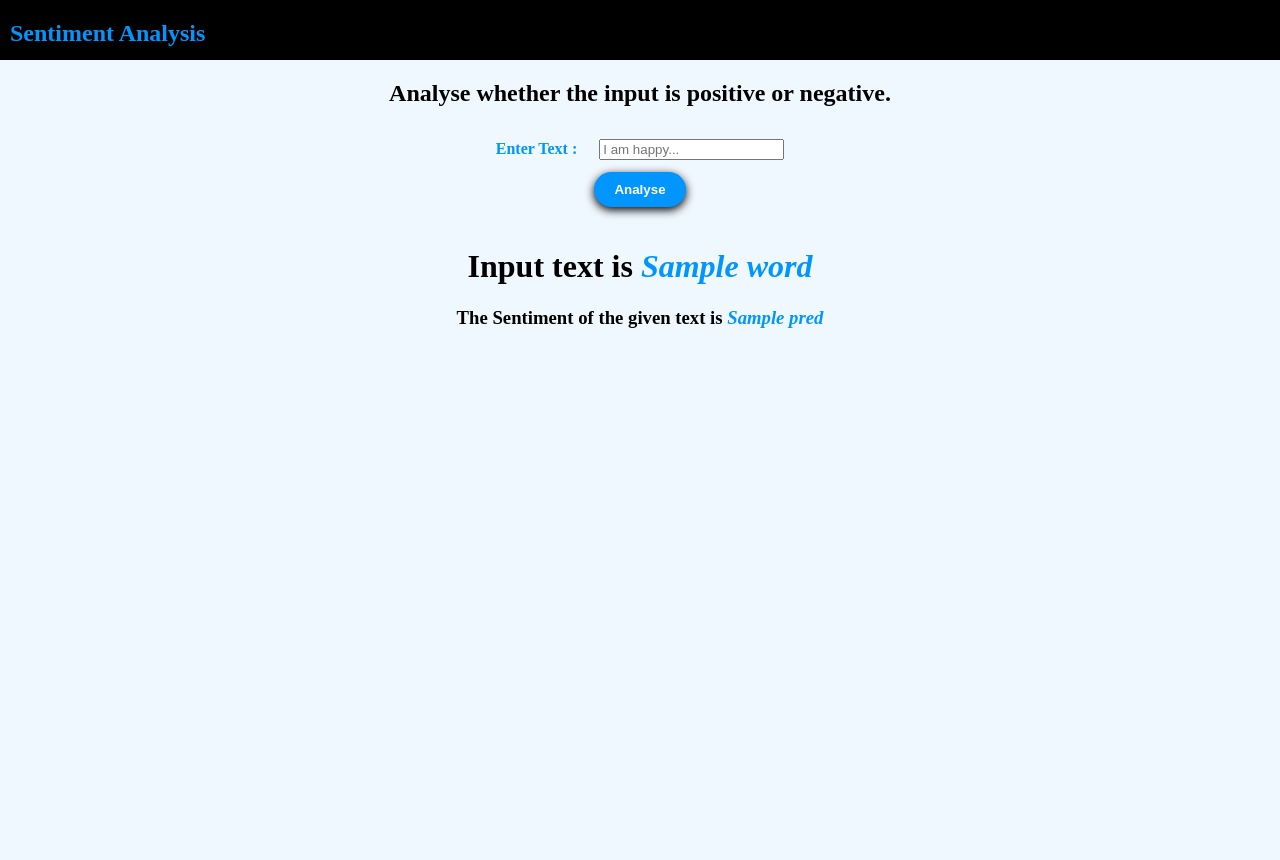
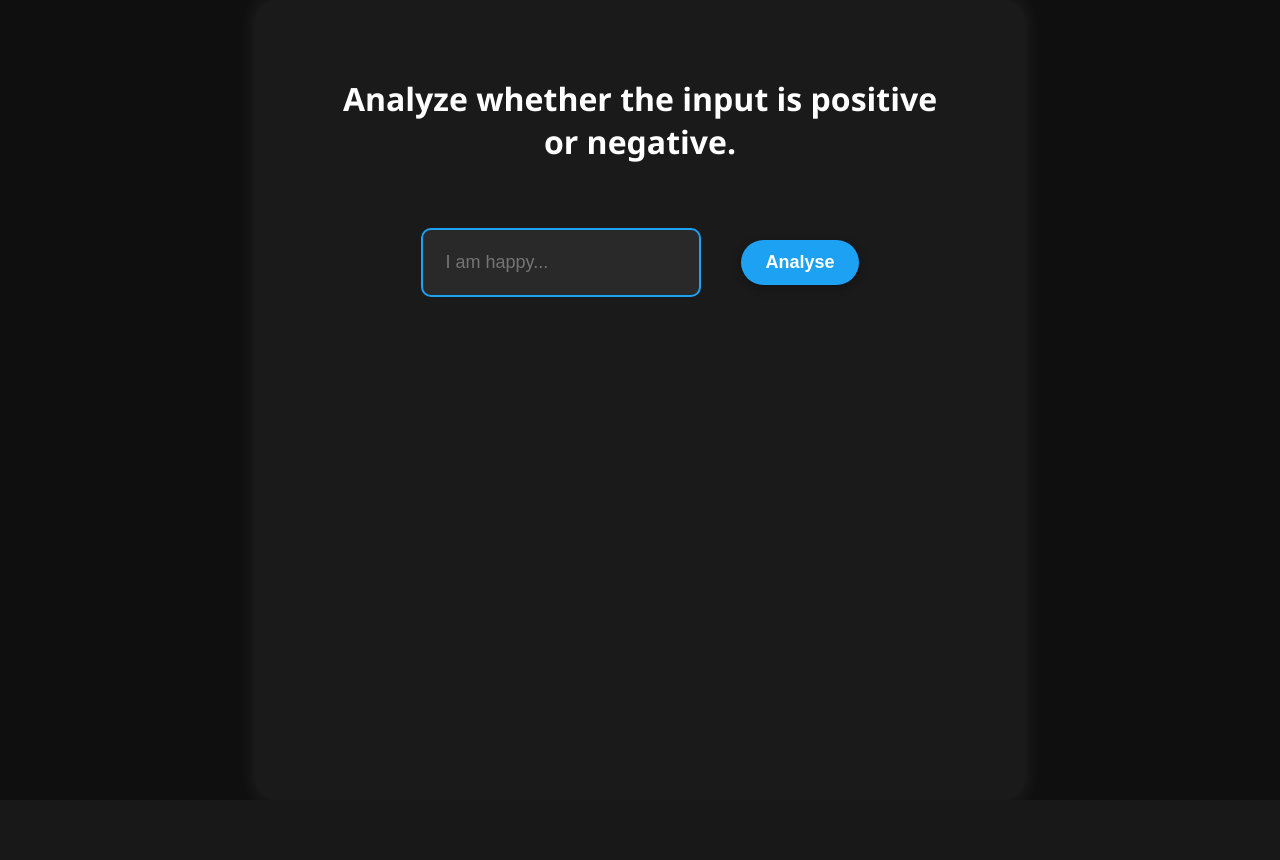
Before and after one commit to MoonKing1309/TechAThon, a Python web app: template flask/templates/index.html in a window 1280 px wide. After the commit the page ends 297 px from the top, so only its background shows below. Run offline with Jinja, Linux system fonts and the light colour scheme; the template is opened without the code that fills it: most values are stand-ins (such as "Sample title", 1, 10 or a date in 2020).

Commit message:
UI change

```diff
--- a/flask/templates/index.html
+++ b/flask/templates/index.html
@@ -1,145 +1,190 @@
 <!DOCTYPE html>
 <html lang="en">
 <head>
-    <meta http-equiv="Content-Type" content="text/html; charset=UTF-8"/>
-    <meta name="viewport" content="width=device-width, initial-scale=1, maximum-scale=1.0"/>
-    <title>SentimentAnalysis</title>
+    <meta charset="UTF-8">
+    <meta name="viewport" content="width=device-width, initial-scale=1.0">
+    <title>Sentiment Analysis</title>
     <style>
-      .container
-      {
-        text-align: center;
-        background-color: aliceblue;
-        min-height: 100vh;
-        width: 100vw;
-        position: absolute;
-
+        body {
+            background-color: #0f0f0f;
+            color: #ffffff;
+            font-family: 'Segoe UI', Tahoma, Geneva, Verdana, sans-serif;
+            margin: 0;
+            padding: 0;
+            transition: background-color 0.3s ease;
         }
 
-      nav{
-        display: flex;
-        background-color: black;
-        color: rgb(0,149,255);
-        padding-left: 10px;
-        height: 60px;
-
-      }
-      body{
-        padding: 0px;
-        margin: 0px;
+        .container {
+            text-align: center;
+            background-color: #1a1a1a;
+            min-height: 100vh;
+            width: 80%;
+            margin: 0 auto;
+            padding: 50px;
+            box-sizing: border-box;
+            transition: background-color 0.3s ease;
+            border-radius: 20px;
+            box-shadow: 0px 0px 20px rgba(255, 255, 255, 0.1);
         }
 
-      table
-      {margin: auto auto;}
+        h2 {
+            font-size: 26px;
+            margin-bottom: 30px;
+        }
 
-      td,tr
-      {
+        table {
+            margin: 0 auto;
+            margin-top: 30px;
+            border-collapse: separate;
+            border-spacing: 10px;
+        }
+
+        td, tr {
+            padding: 10px;
+            vertical-align: middle;
+        }
+
+        .input-container {
+            display: flex;
+            align-items: center;
+            justify-content: center;
+            border-radius: 10px;
+            overflow: hidden;
+            background-color: #292929;
+            border: 2px solid #1da1f2;
+            padding: 5px;
+        }
+
+        input[type="string"] {
+            border: none;
+            background: none;
+            width: 100%;
+            color: #ffffff;
+            font-size: 16px;
+            padding: 10px;
+            outline: none;
+        }
+
+        .btn {
+            padding: 10px 20px;
+            background-color: #1da1f2;
+            border: none;
+            border-radius: 50px;
+            color: white;
+            font-weight: 700;
+            cursor: pointer;
+            box-shadow: 0px 3px 10px rgba(0, 0, 0, 0.3);
+            text-decoration: none;
+            transition: transform 0.3s ease, box-shadow 0.3s ease;
+        }
+
+        .btn:hover {
+            transform: scale(1.05);
+            box-shadow: 0px 5px 15px rgba(0, 0, 0, 0.5);
+        }
+
+        #predictionContainer {
+            display: none;
+            margin-top: 30px;
+            opacity: 0;
+            transition: opacity 0.3s ease-in-out;
+        }
+
+        .fadeIn {
+            animation: fadeInAnimation 0.5s ease-in-out forwards;
+        }
+
+        @keyframes fadeInAnimation {
+            from {
+                opacity: 0;
+                transform: translateY(-20px);
+            }
+            to {
+                opacity: 1;
+                transform: translateY(0);
+            }
+        }
+
+        @media (min-width: 768px) {
+            .container {
+                width: 60%;
+                padding: 50px 80px;
+            }
+
+            h2 {
+                font-size: 32px;
+                margin-bottom: 40px;
+            }
+
+            table {
+                margin-top: 40px;
+            }
+
+            td, tr {
+                padding: 15px;
+            }
+
+            .input-container {
                 padding: 10px;
             }
 
-      .btn
-      {
-          padding: 10px 20px 10px 20px;
-          background-color: rgb(0,149,255);
-          border: none;
-          border-radius: 50px;
-          color:white;
-          font-weight: 700;
-          cursor: pointer;
-          box-shadow: 0px 3px 10px black;
-          text-decoration: none;
+            input[type="string"] {
+                font-size: 18px;
+                padding: 12px;
             }
 
-      .btn:active
-      {
-          box-shadow: 0px 0px 3px black;
-          transform: scaleY(7px);
+            .btn {
+                padding: 12px 24px;
+                font-size: 18px;
             }
 
-      label{
-        color: rgb(0,149,255);
-        font-weight: 900;
+            #predictionContainer {
+                margin-top: 40px;
             }
-
-      #label
-      {
-        text-align: start;
         }
-      select{
-        width: 100%;
-      }
-      nav li
-      {
-        display: inline;
-        padding-right: 20px;
-      }
-
-      nav a
-      {
-        text-decoration: none;
-        color: rgb(0,149,255);
-      }
-
-      #predictionContainer
-      {
-        margin-left: auto auto;
-        /* display: flex;  */
-        justify-content: center;
-        align-content: center;
-        text-align: center;
-        flex-wrap: wrap;
-        margin: 20px;
-      }
-
-
     </style>
 </head>
 
 <body>
 <div class="section no-pad-bot" id="index-banner">
-      <nav>
-        <h1>
-          Sentiment Analysis
-        </h1>
-        <h1 style="margin-left: auto; margin-right: 10px;color: rgb(0,149,255);">
-            <!-- <ul style="list-style: none;display: inline;margin: 0px;padding: 0px;">
-                <li>
-                    <a href="/">Home</a>
-                </li>
-                <li>
-                    <a href="/LR">LinearRegression</a>
-                </li>
-                <li>
-                    <a href="/SVM">SVM</a>
-                </li>
-            </ul> -->
-        </h1>
-      </nav>
     <div class="container">
-            <h2>
-              Analyse whether the input is positive or negative.
-            </h2>
+        <h2>Analyze whether the input is positive or negative.</h2>
 
-            <form action='/predictLR' method="post" >
+        <form action='/predictLR' method="post" id="analysisForm">
             <table>
                 <tr>
-                      <td id="label">
-                        <label for="text">Enter Text :</label>
+                    <td>
+                        <div class="input-container">
+                            <input placeholder="I am happy..." name="text" type="string">
+                        </div>
                     </td>
                     <td>
-                        <input placeholder="I am happy..." name="text" type="string">
+                        <button type="submit" class="btn">Analyse</button>
                     </td>
                 </tr>
             </table>
-              <button type="submit" class="btn">Analyse</button>
         </form>
         <div id="predictionContainer">
             <p>
-                <h1>Input text is <em style="color: rgb(0,149,255);">{{word}}</em></h1>
+                <h1>Input text is <em style="color: #1da1f2;">{{word}}</em></h1>
             </p>
-              <h3> The Sentiment of the given text is  <em style="color: rgb(0,149,255);">{{pred}}</em></h3>
-
+            <h3>The Sentiment of the given text is <em style="color: #1da1f2;">{{pred}}</em></h3>
         </div>
     </div>
 </div>
+
+<script>
+    document.getElementById('analysisForm').addEventListener('submit', function (event) {
+        event.preventDefault(); // Prevent the default form submission behavior
+
+        // Show the prediction container with a fade-in effect
+        var predictionContainer = document.getElementById('predictionContainer');
+        predictionContainer.style.display = 'block';
+        setTimeout(function () {
+            predictionContainer.classList.add('fadeIn');
+        }, 10); // Delay the animation slightly for better visual effect
+    });
+</script>
+
 </body>
 </html>
```
Lines whose indentation alone changed are shown as unchanged.
